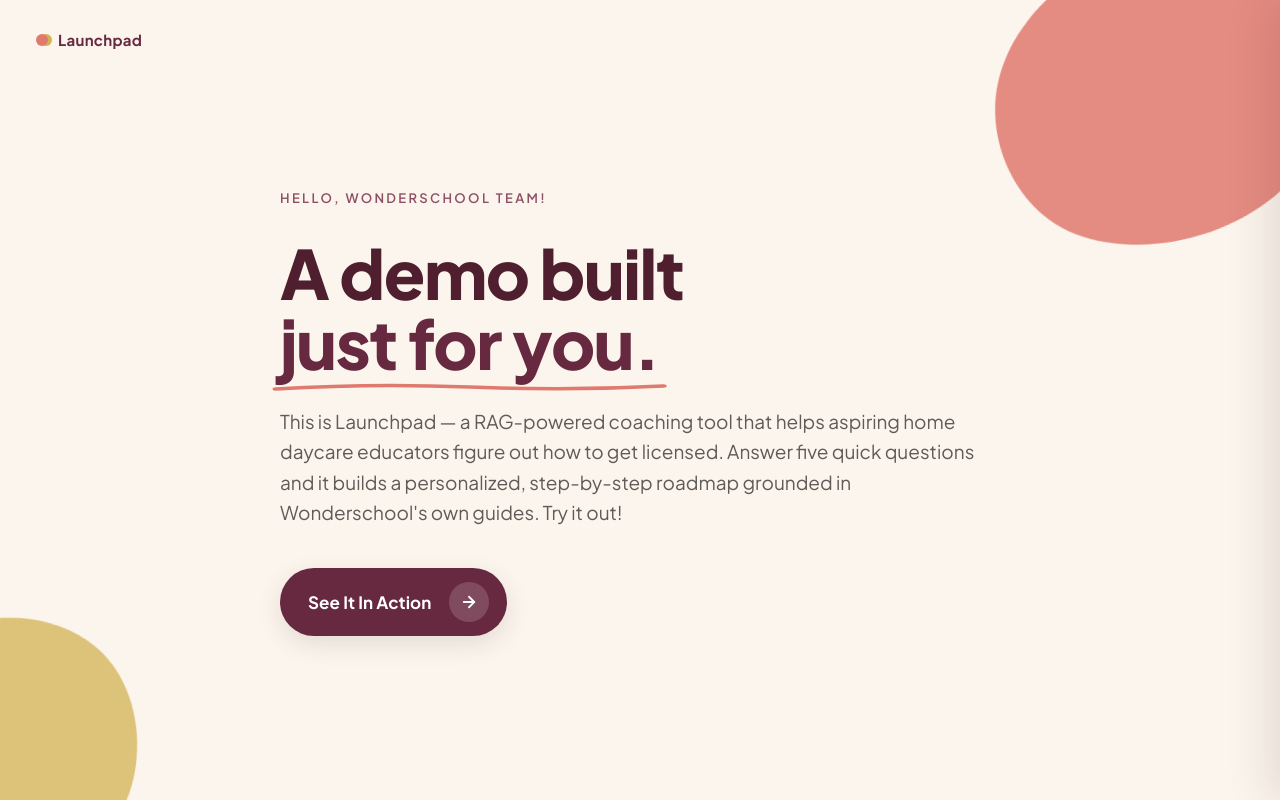
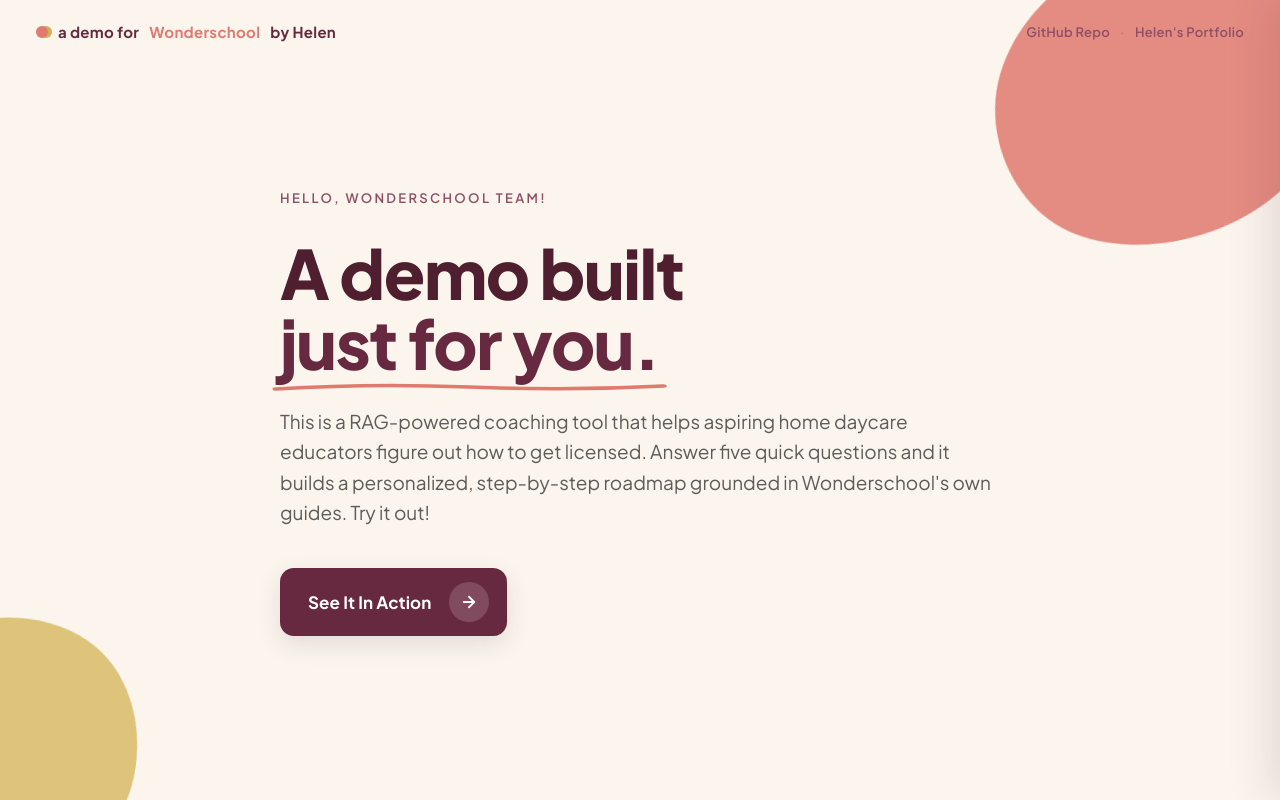
Before and after one commit to HelenHighwater1/wonderschool, a FastAPI app: page / in a window 1280 px wide. Run offline with FastAPI, Linux system fonts and the light colour scheme; parts of the project's set-up code (start-up, migrations or seed data) failed here and were passed over.

Commit message:
Polish UI: soft-rect buttons, persistent nav bar, fixed bg shapes
- Change pill, CTA, and surprise-me buttons from full-pill to radius-md
- Replace top-left brand mark with full-width fixed nav bar
- Add GitHub Repo and Portfolio links to nav, visible on every screen
- Remove Wonderschool CTA button from roadmap footer
- Add demo disclaimer to roadmap footer
- Fix background shapes to viewport with position: fixed

Co-authored-by: Cursor <cursoragent@cursor.com>

```diff
--- a/app/static/css/styles.css
+++ b/app/static/css/styles.css
@@ -106,7 +106,7 @@ a {
 }
 
 .bg-shape {
-  position: absolute;
+  position: fixed;
   pointer-events: none;
   z-index: 0;
   filter: blur(0.5px);
@@ -142,16 +142,49 @@ a {
 
 .brand {
   position: fixed;
-  top: 28px;
-  left: 36px;
+  top: 0;
+  left: 0;
+  right: 0;
   z-index: 10;
+  display: flex;
+  align-items: center;
+  justify-content: space-between;
+  padding: 20px 36px;
   font-weight: 700;
   font-size: 15px;
   letter-spacing: 0.02em;
   color: var(--plum);
-  display: inline-flex;
+}
+
+.brand__left {
+  display: flex;
   align-items: center;
   gap: 10px;
+}
+
+.brand__links {
+  display: flex;
+  align-items: center;
+  gap: 10px;
+  font-size: 13px;
+  font-weight: 600;
+}
+
+.brand__links a {
+  color: var(--plum-soft);
+  text-decoration: underline;
+  text-underline-offset: 3px;
+  text-decoration-color: transparent;
+  transition: color 180ms var(--ease-out), text-decoration-color 180ms var(--ease-out);
+}
+
+.brand__links a:hover {
+  color: var(--plum);
+  text-decoration-color: var(--coral);
+}
+
+.brand__links-divider {
+  color: var(--line-strong);
 }
 
 .brand__dot {
@@ -161,6 +194,10 @@ a {
   border-radius: 50%;
   background: var(--coral);
   box-shadow: 4px 0 0 var(--mustard);
+}
+
+.brand__wonderschool {
+  color: var(--coral);
 }
 
 /* =========================================================================
@@ -265,7 +302,7 @@ a {
   padding: 14px 18px 14px 28px;
   background: var(--plum);
   color: #fff;
-  border-radius: var(--radius-pill);
+  border-radius: var(--radius-md);
   font-weight: 700;
   font-size: 17px;
   letter-spacing: 0.005em;
@@ -372,7 +409,7 @@ a {
   background: rgba(212, 178, 84, 0.14);
   color: var(--plum-deep);
   border: 1.5px dashed var(--mustard);
-  border-radius: var(--radius-pill);
+  border-radius: var(--radius-md);
   font-weight: 600;
   font-size: 13px;
   letter-spacing: 0.01em;
@@ -469,7 +506,7 @@ a {
   background: var(--surface);
   color: var(--plum-deep);
   border: 1.5px solid var(--line-strong);
-  border-radius: var(--radius-pill);
+  border-radius: var(--radius-md);
   font-weight: 600;
   font-size: 14px;
   line-height: 1.2;
@@ -920,7 +957,7 @@ a {
   background: transparent;
   color: var(--plum);
   border: 1.5px solid var(--plum);
-  border-radius: var(--radius-pill);
+  border-radius: var(--radius-md);
   font-weight: 700;
   font-size: 15px;
   text-decoration: none;
@@ -933,6 +970,16 @@ a {
   background: rgba(103, 41, 63, 0.06);
   transform: translateY(-1px);
 }
+
+.roadmap__disclaimer {
+  font-size: 12px;
+  color: var(--text-soft);
+  margin: 0;
+  line-height: 1.5;
+  max-width: 52ch;
+  text-align: center;
+}
+
 
 .roadmap__start-over {
   font-size: 14px;
--- a/app/templates/index.html
+++ b/app/templates/index.html
@@ -3,7 +3,7 @@
   <head>
     <meta charset="UTF-8" />
     <meta name="viewport" content="width=device-width, initial-scale=1.0" />
-    <title>Launchpad — Your starting line for a licensed home daycare</title>
+    <title>Launchpad - Your starting line for a licensed home daycare</title>
     <meta
       name="description"
       content="Answer five quick questions and get a personalized roadmap for opening a licensed home daycare, grounded in Wonderschool's own guides."
@@ -39,8 +39,15 @@
       </div>
 
       <header class="brand">
-        <span class="brand__dot" aria-hidden="true"></span>
-        Launchpad
+        <div class="brand__left">
+          <span class="brand__dot" aria-hidden="true"></span>
+          a demo for <span class="brand__wonderschool">Wonderschool</span> by Helen
+        </div>
+        <nav class="brand__links">
+          <a href="https://github.com/HelenHighwater1/wonderschool#hey-wonderschool-team" target="_blank" rel="noopener noreferrer">GitHub Repo</a>
+          <span class="brand__links-divider" aria-hidden="true">·</span>
+          <a href="https://heyimhelen.com" target="_blank" rel="noopener noreferrer">Helen's Portfolio</a>
+        </nav>
       </header>
 
       <!-- Screen 1 — Welcome -->
@@ -55,7 +62,7 @@
             A demo built <span class="headline__accent">just for you.</span>
           </h1>
           <p class="lede">
-            This is Launchpad — a RAG-powered coaching tool that helps aspiring
+            This is a RAG-powered coaching tool that helps aspiring
             home daycare educators figure out how to get licensed. Answer five
             quick questions and it builds a personalized, step-by-step roadmap
             grounded in Wonderschool's own guides. Try it out!
@@ -243,16 +250,12 @@
                   </svg>
                 </span>
               </button>
-              <a
-                id="cta-wonderschool"
-                class="cta cta--secondary"
-                href="https://wonderschool.com/"
-                target="_blank"
-                rel="noopener noreferrer"
-              >
-                Start your program with Wonderschool
-              </a>
             </div>
+            <p class="roadmap__disclaimer">
+              This is a demo only and should not be used as the basis for starting
+              a child care business. Always verify licensing requirements directly
+              with your state agency.
+            </p>
             <button id="cta-start-over" type="button" class="roadmap__start-over">
               Start over
             </button>
```
